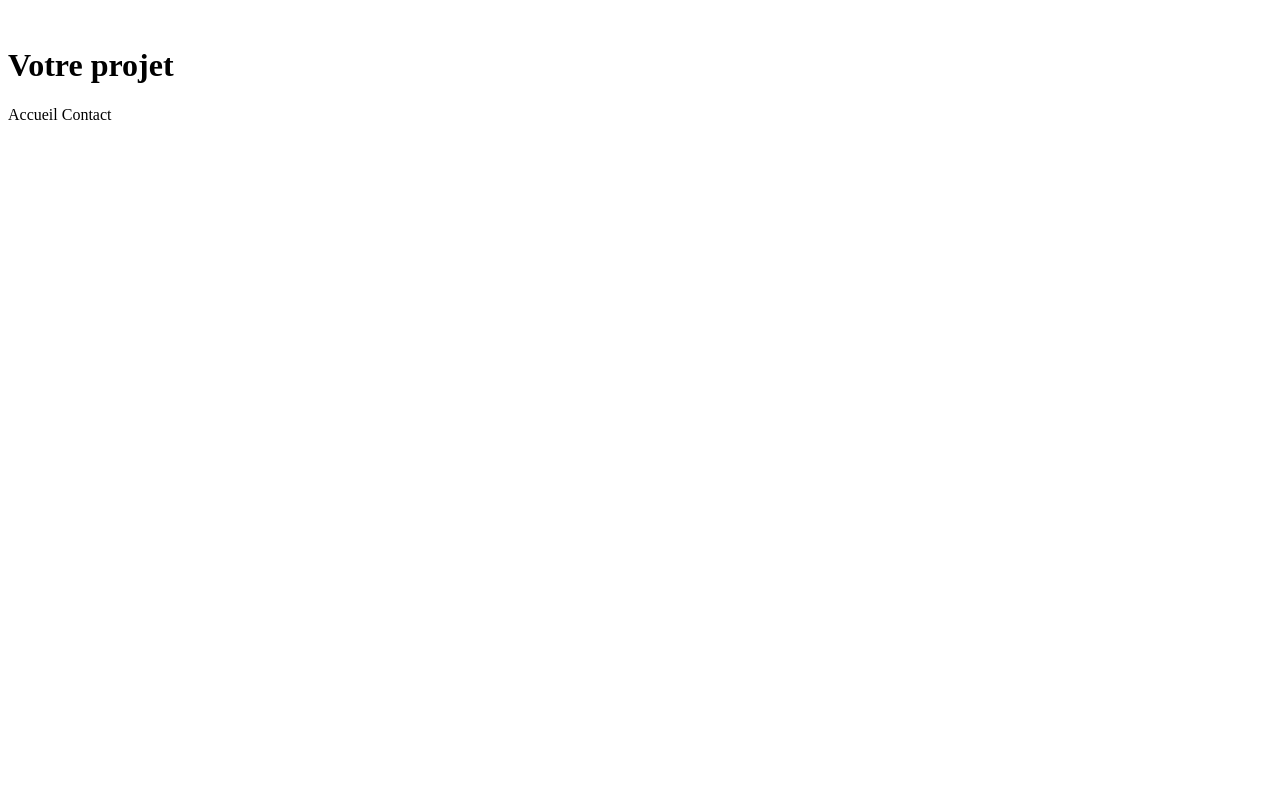
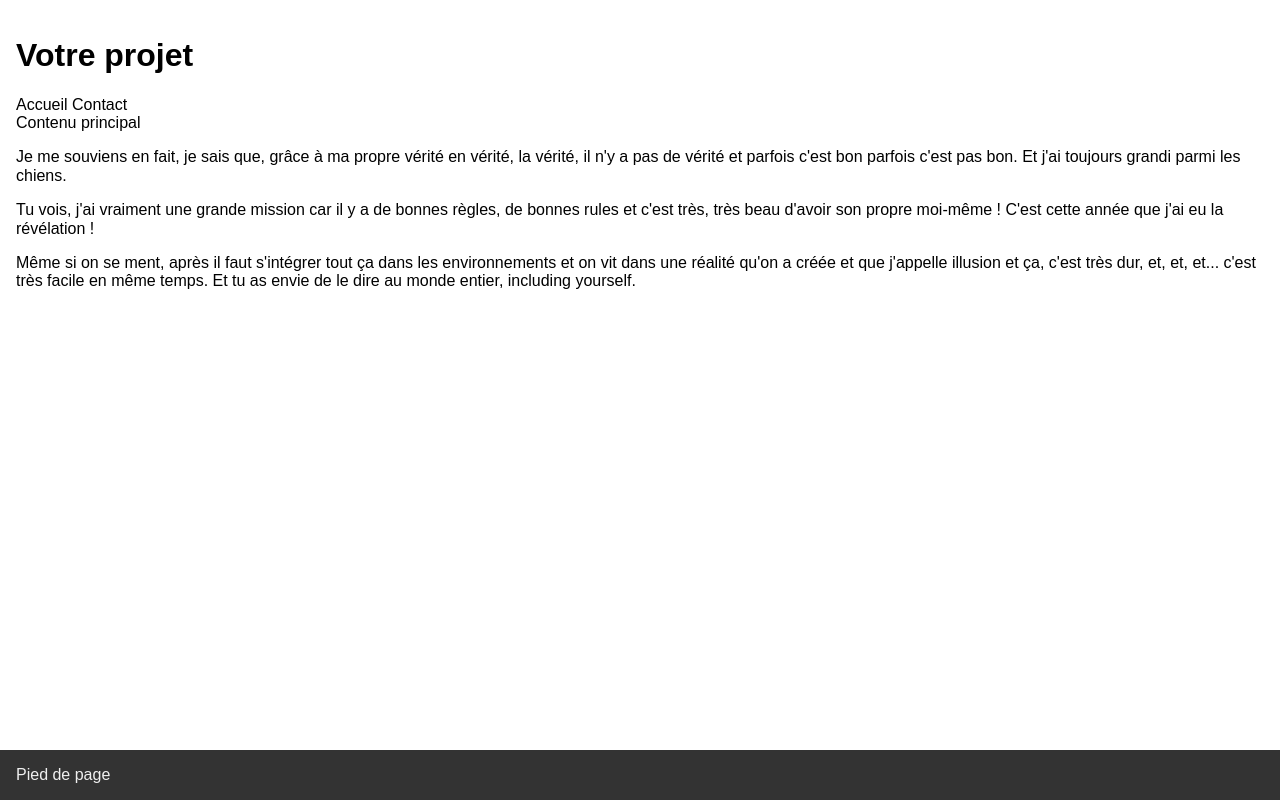
Before and after one commit to laruiss/esilv-2020-10, a website: page index.html in a window 1280 px wide. Drawn offline with nearby package versions, Linux system fonts and the light colour scheme.

Commit message:
:sparkles: Add styles

```diff
--- /dev/null
+++ b/css/main.css
@@ -0,0 +1,27 @@
+html {
+    font-family: Arial, Helvetica, Verdana, sans serif;
+}
+
+body {
+    padding: 1em;
+}
+
+.main-footer {
+    position: fixed;
+    bottom: 0;
+    background-color: #333;
+    color: #efefef;
+    left: 0;
+    right: 0;
+    padding: 1em;
+}
+
+.main {
+    margin-bottom: 3em;
+}
+
+.main-header {
+    position: sticky;
+    top: 0;
+    background-color: #fff;
+}
--- a/index.html
+++ b/index.html
@@ -1,24 +1,36 @@
 <!DOCTYPE html>
-<html lang="en">
+<html lang="fr">
 <head>
     <meta charset="UTF-8">
     <meta name="viewport" content="width=device-width, initial-scale=1.0">
     <title>Votre projet</title>
+    <link rel="stylesheet" href="https://cdnjs.cloudflare.com/ajax/libs/normalize/8.0.1/normalize.min.css" integrity="sha512-NhSC1YmyruXifcj/KFRWoC561YpHpc5Jtzgvbuzx5VozKpWvQ+4nXhPdFgmx8xqexRcpAglTj9sIBWINXa8x5w==" crossorigin="anonymous" />
+    <link rel="stylesheet" href="./css/main.css">
 </head>
 <body>
+    <div class="main-header">
         <header>
-        <img src=""></img>
             <h1>Votre projet</h1>
         </header>
-    <nav>
+        <nav class="main-nav">
             <a>Accueil</a>
             <a>Contact</a>
         </nav>
-    <main>
-
+    </div>
+    <main class="main">
+        Contenu principal
+        <p>
+            Je me souviens en fait, je sais que, grâce à ma propre vérité en vérité, la vérité, il n'y a pas de vérité et parfois c'est bon parfois c'est pas bon. Et j'ai toujours grandi parmi les chiens.
+        </p>
+        <p>
+            Tu vois, j'ai vraiment une grande mission car il y a de bonnes règles, de bonnes rules et c'est très, très beau d'avoir son propre moi-même ! C'est cette année que j'ai eu la révélation !
+        </p>
+        <p>
+            Même si on se ment, après il faut s'intégrer tout ça dans les environnements et on vit dans une réalité qu'on a créée et que j'appelle illusion et ça, c'est très dur, et, et, et... c'est très facile en même temps. Et tu as envie de le dire au monde entier, including yourself.
+        </p>
     </main>
-    <footer>
-
+    <footer class="main-footer">
+        Pied de page
     </footer>
 </body>
 </html>
--- a/package.json
+++ b/package.json
@@ -5,7 +5,8 @@
   "main": "index.js",
   "scripts": {
     "test": "echo \"Error: no test specified\" && exit 1",
-    "start": "parcel index.html"
+    "start": "parcel index.html",
+    "custom": "echo 'OK'"
   },
   "author": "Stanislas Ormières",
   "license": "ISC",
```
Lines whose indentation alone changed are shown as unchanged.
